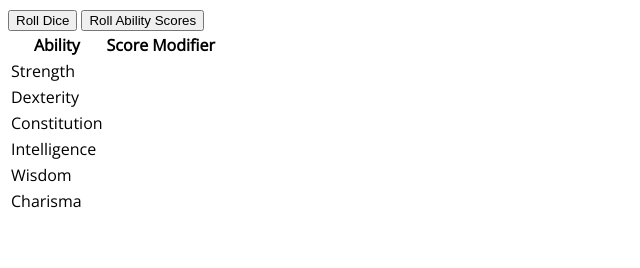
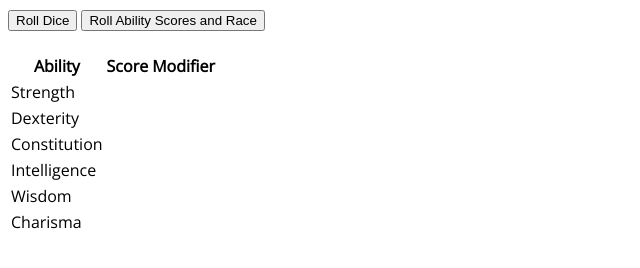
Before and after one commit to lazberg/character-generator-for-dnd5e, a plain HTML site: page index.html in a window 1280 px wide. Shown: the whole page, without its empty margins (0-640 px from the left). Drawn offline with nearby package versions, Linux system fonts and the light colour scheme.

Commit message:
Added focus on randomizing race
a holder for the race modifier.

```diff
--- a/index.html
+++ b/index.html
@@ -9,8 +9,8 @@
 </head>
 <body>
 <button value="Roll Dice" onclick="DiceRoll()">Roll Dice</button>
-<button value="Roll Ability" onclick="RollAbility()">Roll Ability Scores</button>
-
+<button value="Roll Ability" onclick="RollAbility()">Roll Ability Scores and Race</button>
+<h1 id="Race"></h1>
 <table>
 	<tr>
 	<th>Ability</th>
```
